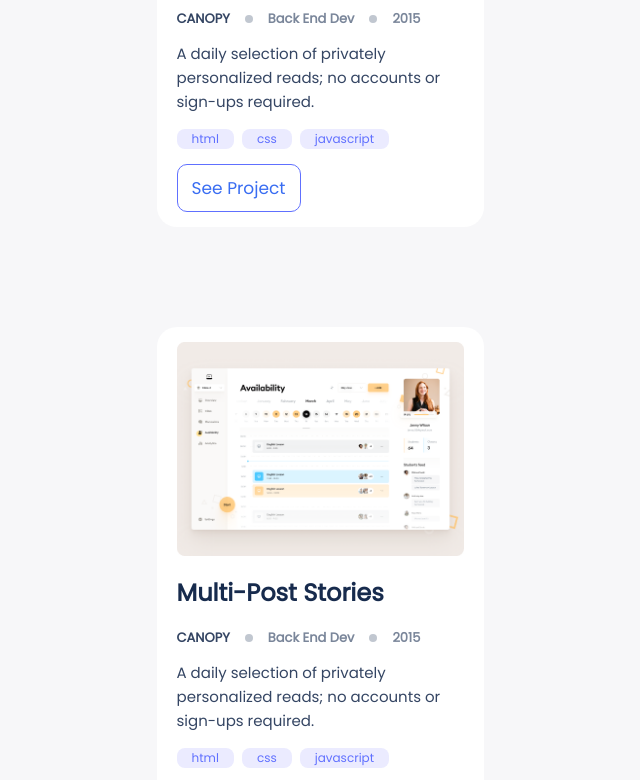
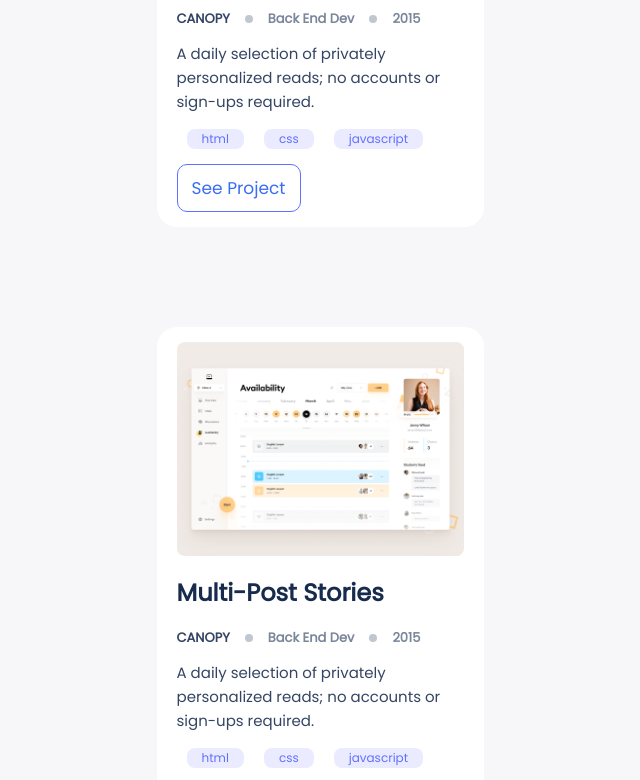
Before and after one commit to anderCM/Microverse-Portfolio, a plain HTML site: page index.html in a window 1280 px wide. Shown: the part 1060-1840 px from the top of the page, without its empty margins (320-960 px from the left). Drawn offline with Linux system fonts and the light colour scheme.

Commit message:
change list display from flex to float

```diff
--- a/index.css
+++ b/index.css
@@ -186,15 +186,13 @@ html * {
   }
 
   .technologie-label {
-    display: flex;
-    justify-content: flex-start;
-    gap: 8px;
-    align-items: center;
     list-style-type: none;
     padding: 0;
   }
 
   .technologie-label li {
+    float: left;
+    margin: auto 10px;
     background-color: #ebebff;
     padding: 2px 15px;
     border-radius: 8px;
```
